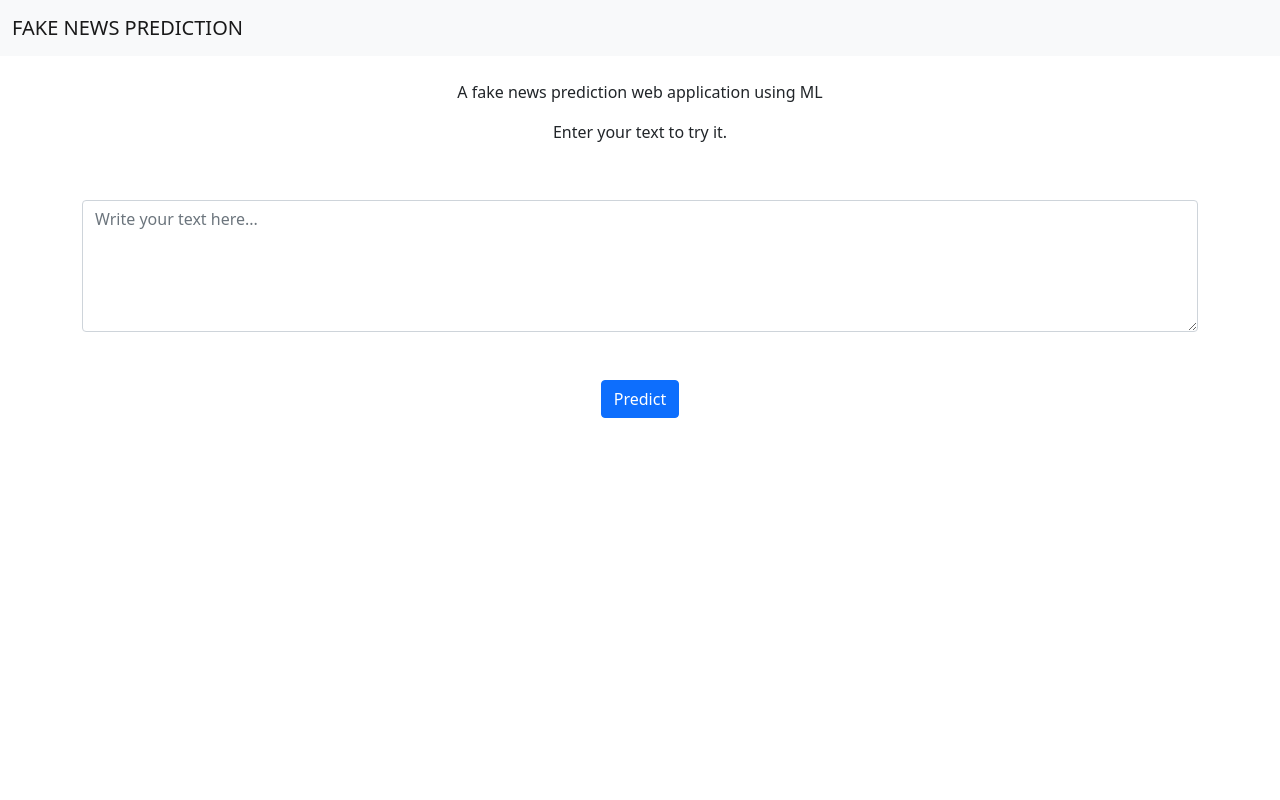
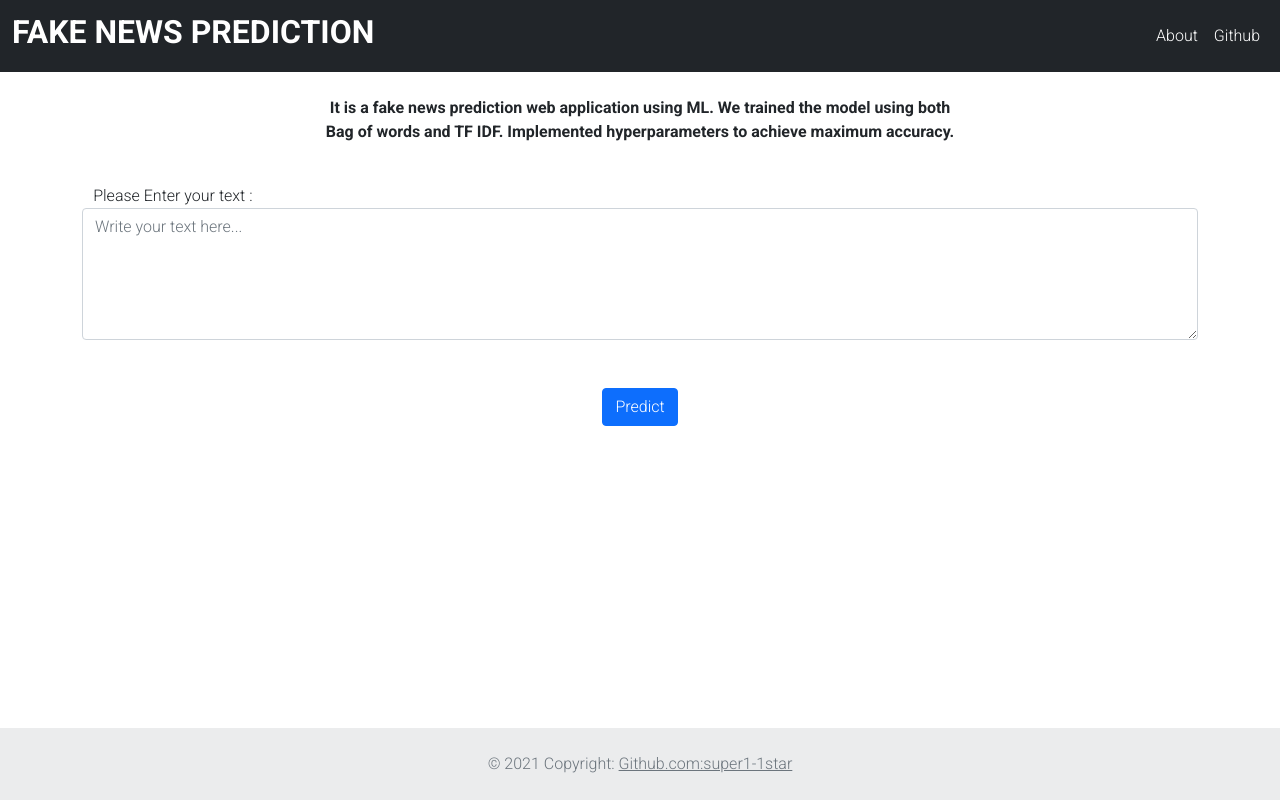
Before and after one commit to super1-1star/Fake_News_Detection, a Flask app: page / in a window 1280 px wide. Run offline with Flask 2, Linux system fonts and the light colour scheme; parts of the project's set-up code (start-up, migrations or seed data) failed here and were passed over; some libraries are stand-ins or nearby versions.

Commit message:
Ui update

```diff
--- a/templates/index.html
+++ b/templates/index.html
@@ -4,48 +4,61 @@
 <head>
 	<meta charset="utf-8">
 	<meta http-equiv="X-UA-Compatible" content="IE=edge">
-	<title>Fake News Prediction</title>
+	<title>Fake News Predictor</title>
+	<link href="favicon.ico" rel="icon" type="image/x-icon" />
 	<link href="https://cdn.jsdelivr.net/npm/bootstrap@5.0.2/dist/css/bootstrap.min.css" rel="stylesheet"
 		integrity="sha384-EVSTQN3/azprG1Anm3QDgpJLIm9Nao0Yz1ztcQTwFspd3yD65VohhpuuCOmLASjC" crossorigin="anonymous">
 	<script src="https://cdn.jsdelivr.net/npm/bootstrap@5.0.2/dist/js/bootstrap.bundle.min.js"
 		integrity="sha384-MrcW6ZMFYlzcLA8Nl+NtUVF0sA7MsXsP1UyJoMp4YLEuNSfAP+JcXn/tWtIaxVXM"
 		crossorigin="anonymous"></script>
 	<script src="https://cdnjs.cloudflare.com/ajax/libs/jquery/3.1.1/jquery.min.js"></script>
+	<link rel="preconnect" href="https://fonts.googleapis.com">
+	<link rel="preconnect" href="https://fonts.gstatic.com" crossorigin>
+	<link href="https://fonts.googleapis.com/css2?family=Roboto:ital,wght@0,100;0,300;0,700;1,100&display=swap"
+		rel="stylesheet">
 
 </head>
 
-<body>
-	<nav class="navbar navbar-expand-lg navbar-light bg-light">
-		<div class="container-fluid">
-			<a class="navbar-brand" href="/">FAKE NEWS PREDICTION</a>
+<body style="font-family: 'Roboto', sans-serif;">
+	<nav class="navbar navbar-expand-lg navbar-light bg-dark text-center ">
+		<div class=" container-fluid ">
+			<a class=" navbar-brand " href=" /">
+				<h2 class=" " style="font-weight: 700; color: #fff;">FAKE NEWS PREDICTION</h2>
+			</a>
 			<button class="navbar-toggler" type="button" data-bs-toggle="collapse" data-bs-target="#navbarNavAltMarkup"
 				aria-controls="navbarNavAltMarkup" aria-expanded="false" aria-label="Toggle navigation">
 				<span class="navbar-toggler-icon"></span>
 			</button>
-			<!-- <div class="nav navbar-nav navbar-right" id="navbarNavAltMarkup">
-				<div class="navbar-nav">
-					<a class="nav-link" target="_blank"
-						href="https://rapidapi.com/fangyiyu/api/fake-news-detection1/">API</a>
-					<a class="nav-link" target="_blank"
-						href="https://medium.com/@fangyiyu/how-to-build-a-fake-news-detection-web-app-using-flask-c0cfd1d9c2d4?sk=2a752b0d87c759672664232b33543667/">Blog</a>
-					<a class="nav-link" target="_blank"
-						href="https://github.com/fangyiyu/Fake_News_Detection_Flask/blob/main/Fake_news_detection.ipynb">NoteBook</a>
-					<a class="nav-link" target="_blank" href="https://github.com/fangyiyu/Fake_News_Detection_Flask">Code Source</a>
-				</div> -->
+			<div class="nav navbar-nav navbar-right" id="navbarNavAltMarkup">
+				<div class="navbar-nav ">
+					<a class="nav-link" target="_blank " style="color: #fff;"
+						href="https://github.com/super1-1star">About</ a>
+
+						<a class="nav-link" target="_blank" style="color: #fff;"
+							href="https://github.com/super1-1star">Github</a>
+				</div>
+			</div>
 		</div>
-		</div>
+
+
 	</nav>
 
 
 	<br>
-	<p style=text-align:center>A fake news prediction web application using ML </p>
-	<p style=text-align:center>Enter your text to try it.</p>
+	<div class="w-50 m-auto">
+		<p style="text-align:center;font-weight:bold;">It is a fake news prediction web application using ML.
+			We trained the model using both Bag of words and TF IDF.
+			Implemented hyperparameters to achieve maximum accuracy. </p>
+	</div>
+
+
 	<br>
 	<div class='container'>
 		<form action="/" method="POST">
+			<p style=text-align:left;padding-left:1%;margin:0;font-weight:500;>Please Enter your text :</p>
 			<div class="col-three-forth text-center col-md-offset-2">
 				<div class="form-group">
-					<textarea class="form-control jTextarea mt-3" id="jTextarea'" rows="5" name="text"
+					<textarea class="form-control jTextarea " id="jTextarea'" rows="5" name="text"
 						placeholder="Write your text here..." required>{{text}}</textarea>
 
 					<br><br>
@@ -58,6 +71,14 @@
 	{% if result %}
 	<p style="text-align:center"><strong>Prediction : {{result}}</strong></p>
 	{% endif %}
+
+	<footer class="text-center text-lg-start bg-light text-muted" style=" position:absolute;
+	bottom:0;
+	width:100%;">
+		<div class="text-center p-4" style="background-color: rgba(0, 0, 0, 0.05);">
+			© 2021 Copyright: <a class="text-reset" href="https://github.com/super1-1star">Github.com:super1-1star</a>
+		</div>
+	</footer>
 
 
 	<script>
```
Also changed, not shown: templates/favicon.ico (added).
